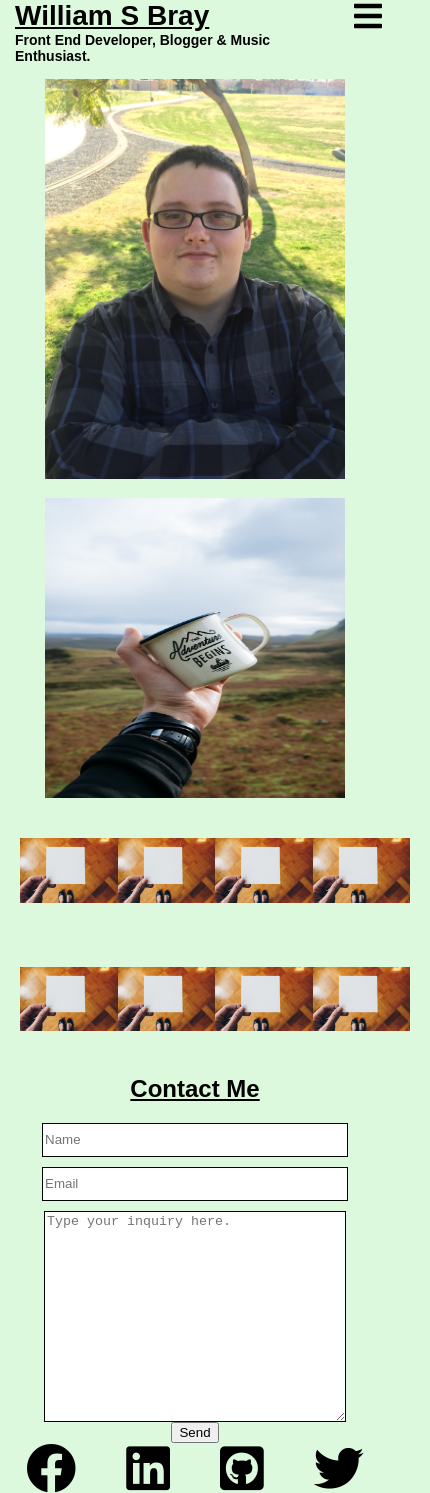
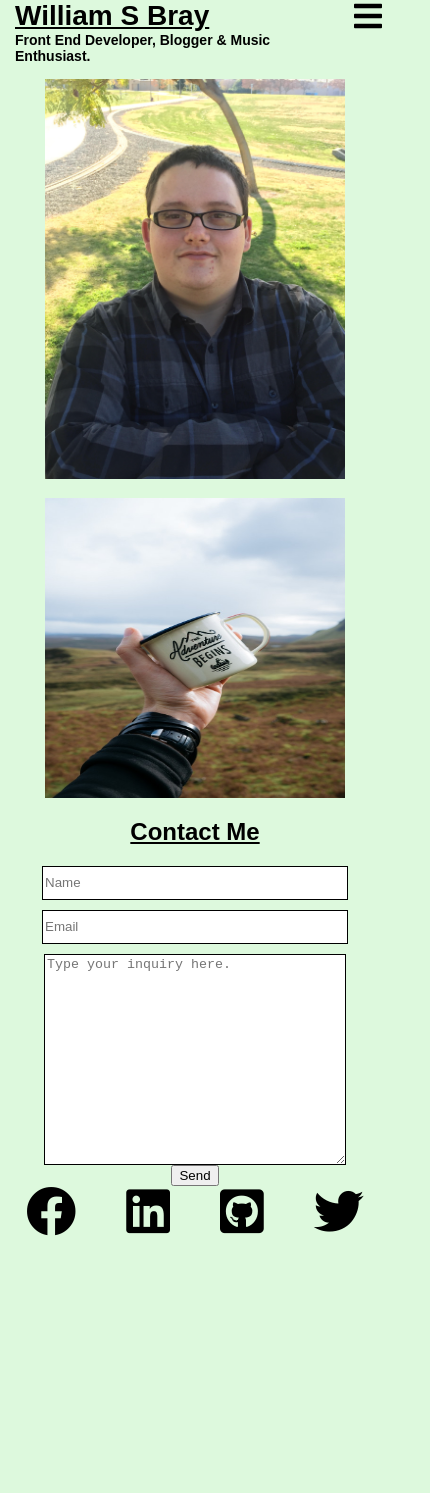
Before and after one commit to wbray93/portfolioreactrebuild, a React (Create React App) app: page / in a window 390 px wide. Shown: the whole page, 430 px wide, since content can reach past the window. After the commit the page ends 1236 px from the top, so only its background shows below. Built offline with nearby package versions, Linux system fonts and the light colour scheme.

Commit message:
Fixed mobile projects link. Fixed weird vscode issue with app.js file. Made projects component more efficient

```diff
--- a/src/App.js
+++ /dev/null
@@ -1,18 +0,0 @@
-import React from "react";
-import { BrowserRouter as Router, Route } from "react-router-dom";
-import Home from "./pages/home";
-import Projects from "./pages/projects";
-import Header from "./components/header";
-import "@fortawesome/fontawesome-free/css/all.css";
-
-const App = () => (
-  <Router>
-    <div>
-      <Header />
-      <Route exact path="/" component={Home} />
-      <Route exact path="/projects" component={Projects} />
-    </div>
-  </Router>
-);
-
-export default App;
--- /dev/null
+++ b/src/App.jsx
@@ -0,0 +1,20 @@
+import React from "react";
+import {
+    BrowserRouter as Router,
+    Route
+} from "react-router-dom";
+import Home from "./pages/home";
+import ProjectsMobilePage from "./pages/projectsmobilepage";
+import Header from "./components/header";
+import "@fortawesome/fontawesome-free/css/all.css";
+
+// prettier-ignore
+const App = () => (
+    <Router>
+        <div>
+            <Header />
+            <Route exact path="/" component={Home} />
+            <Route exact path="/projects" component={ProjectsMobilePage} />
+        </div>
+    </Router>)
+export default App;
--- a/src/components/projects/index.jsx
+++ b/src/components/projects/index.jsx
@@ -1,66 +1,34 @@
 import * as React from "react";
 
-const Projects = () => (
-  <div className="project-section">
-    <div className="projectflexcontainerone">
-      <a>
-        <img
-          className="projectsrowone img-responsive"
-          src={"/images/portfolio placeholder.jpg"}
-          alt="projectthumbnail"
-        />
-      </a>
-      <a>
-        <img
-          className="projectsrowone img-responsive"
-          src={"/images/portfolio placeholder.jpg"}
-          alt="projectthumbnail"
-        />
-      </a>
-      <a>
-        <img
-          className="projectsrowone img-responsive"
-          src={"/images/portfolio placeholder.jpg"}
-          alt="projectthumbnail"
-        />
-      </a>
-      <a>
-        <img
-          className="projectsrowone img-responsive"
-          src={"/images/portfolio placeholder.jpg"}
-          alt="projectthumbnail"
-        />
-      </a>
+const imagesRowOne = [
+  "/images/portfolio placeholder.jpg",
+  "/images/portfolio placeholder.jpg",
+  "/images/portfolio placeholder.jpg",
+  "/images/portfolio placeholder.jpg"
+];
+
+const imagesRowTwo = [
+  "/images/portfolio placeholder.jpg",
+  "/images/portfolio placeholder.jpg",
+  "/images/portfolio placeholder.jpg",
+  "/images/portfolio placeholder.jpg"
+];
+
+const Projects = ({ className }) => (
+  <div className={`project-section ${className}`}>
+    <div className="projectflex">
+      {imagesRowOne.map((img, i) => (
+        <a className="projectsrowone" key={i}>
+          <img className="img-responsive" src={img} alt="projectthumbnail" />
+        </a>
+      ))}
     </div>
-    <div className="projectflexcontainertwo">
-      <a>
-        <img
-          className="projectsrowtwo img-responsive"
-          src={"/images/portfolio placeholder.jpg"}
-          alt="projectthumbnail"
-        />
-      </a>
-      <a>
-        <img
-          className="projectsrowtwo img-responsive"
-          src={"/images/portfolio placeholder.jpg"}
-          alt="projectthumbnail"
-        />
-      </a>
-      <a>
-        <img
-          className="projectsrowtwo img-responsive"
-          src={"/images/portfolio placeholder.jpg"}
-          alt="projectthumbnail"
-        />
-      </a>
-      <a>
-        <img
-          className="projectsrowtwo img-responsive"
-          src={"/images/portfolio placeholder.jpg"}
-          alt="projectthumbnail"
-        />
-      </a>
+    <div className="projectflex">
+      {imagesRowTwo.map((img, i) => (
+        <a className="projectsrowtwo" key={i}>
+          <img className="img-responsive" src={img} alt="projectthumbnail" />
+        </a>
+      ))}
     </div>
   </div>
 );
--- a/src/index.css
+++ b/src/index.css
@@ -123,19 +123,15 @@ h5 {
   border-radius: 4px;
 }
 
-.projectflexcontainerone {
-  display: flex;
-  justify-content: space-between;
-}
-
 .projectsrowone {
   max-width: 400px;
   margin-top: 20px;
   padding: 20px;
 }
 
-.projectflexcontainertwo {
+.projectflex {
   display: flex;
+  flex-direction: column;
   justify-content: space-between;
 }
 
@@ -149,7 +145,11 @@ h5 {
 @media (min-width: 576px) {}
 
 /* Medium devices (tablets, 768px and up) */
-@media (min-width: 768px) {}
+@media (min-width: 768px) {
+  .projectflex {
+    flex-direction: row;
+  }
+}
 
 /* Large devices (desktops, 992px and up) */
 @media (min-width: 992px) {
--- a/src/pages/projects/index.jsx
+++ /dev/null
@@ -1,5 +0,0 @@
-import * as React from "react";
-
-const Projects = () => <div className="projects" />;
-
-export default Projects;
--- /dev/null
+++ b/src/pages/projectsmobilepage/index.jsx
@@ -0,0 +1,10 @@
+import * as React from "react";
+import Projects from "../../components/projects";
+
+const ProjectsMobilePage = () => (
+  <div className="projects">
+    <Projects />
+  </div>
+);
+
+export default ProjectsMobilePage;
```
